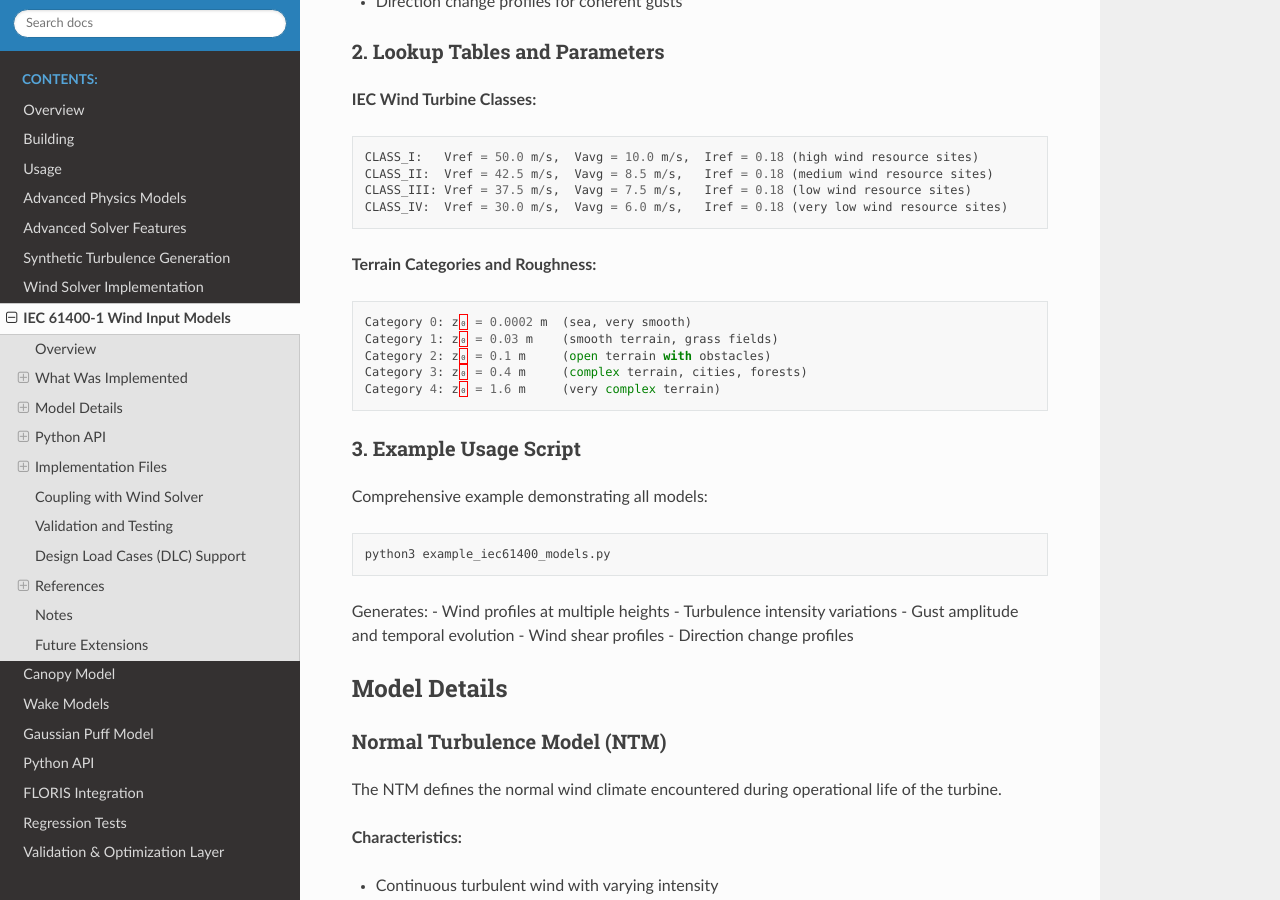
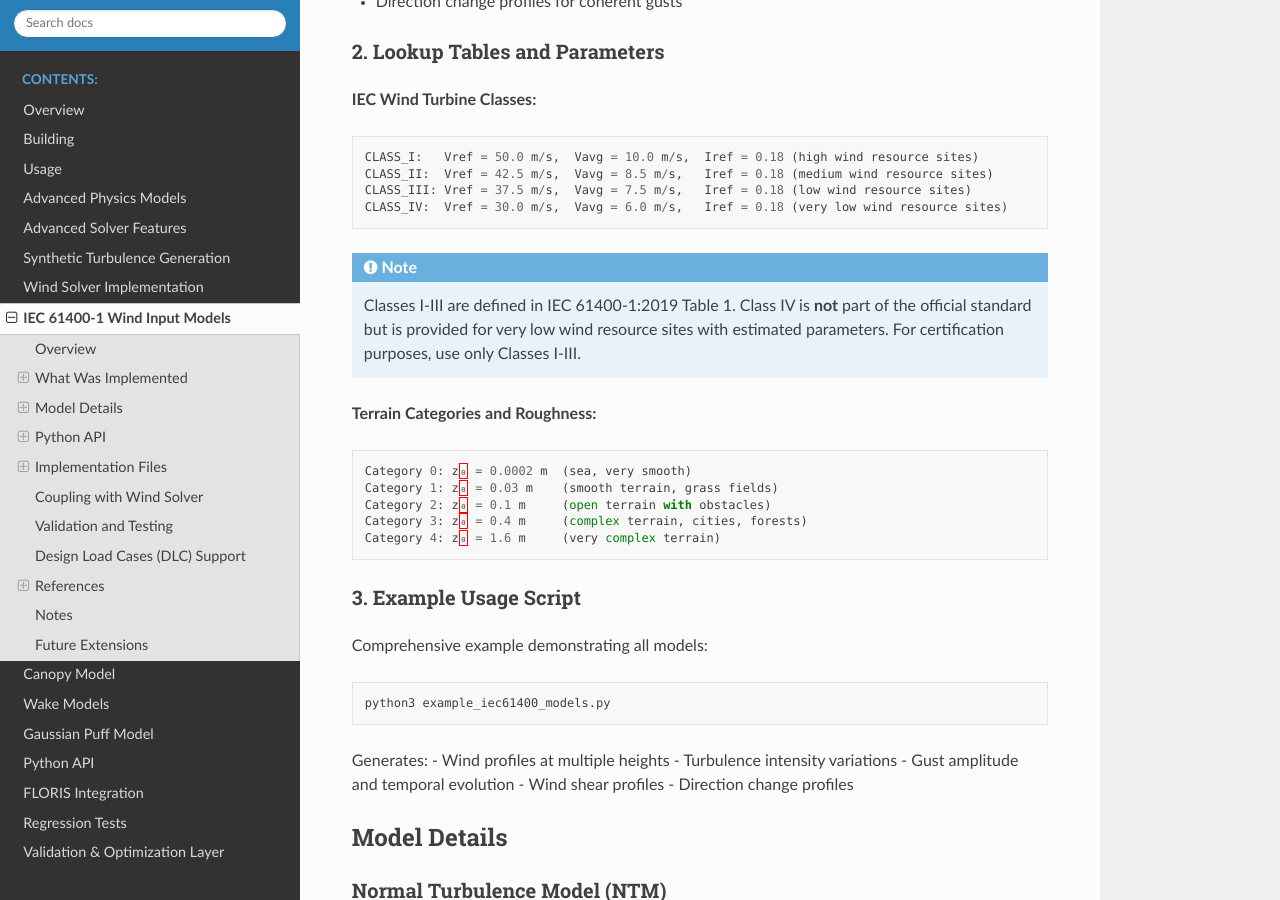
Before and after one commit to hgopalan/massconsistent_amr, a Sphinx documentation site: the page built from docs/iec61400.rst, in a window 1280 px wide and 900 px high, scrolled down 1058 px. Built offline with Sphinx 7.4.7 and the Read the Docs theme 3.1.0, drawn with Linux system fonts in a browser that asks for light colours; pages that are not in the unit, such as notebooks, are missing from menus; some of the changed text lies outside the part shown.

```diff
--- a/docs/iec61400.rst
+++ b/docs/iec61400.rst
@@ -52,6 +52,12 @@ What Was Implemented
     CLASS_II:  Vref = 42.5 m/s,  Vavg = 8.5 m/s,   Iref = 0.18 (medium wind resource sites)
     CLASS_III: Vref = 37.5 m/s,  Vavg = 7.5 m/s,   Iref = 0.18 (low wind resource sites)
     CLASS_IV:  Vref = 30.0 m/s,  Vavg = 6.0 m/s,   Iref = 0.18 (very low wind resource sites)
+
+.. note::
+
+   Classes I-III are defined in IEC 61400-1:2019 Table 1. Class IV is **not** part of the official
+   standard but is provided for very low wind resource sites with estimated parameters.
+   For certification purposes, use only Classes I-III.
 
 **Terrain Categories and Roughness:**
 
@@ -528,7 +534,7 @@ References
 
 - **IEC 61400-1:2005** — Previous edition (still referenced for some applications)
 
-- **ISO 2372** — Wind turbine power performance measurement
+- **IEC 61400-12-1** — Wind turbine power performance measurement and certification
 
 - **GL** — Germanischer Lloyd rules and regulations for wind turbines
 
```
Also changed, not shown: 2 other files.
